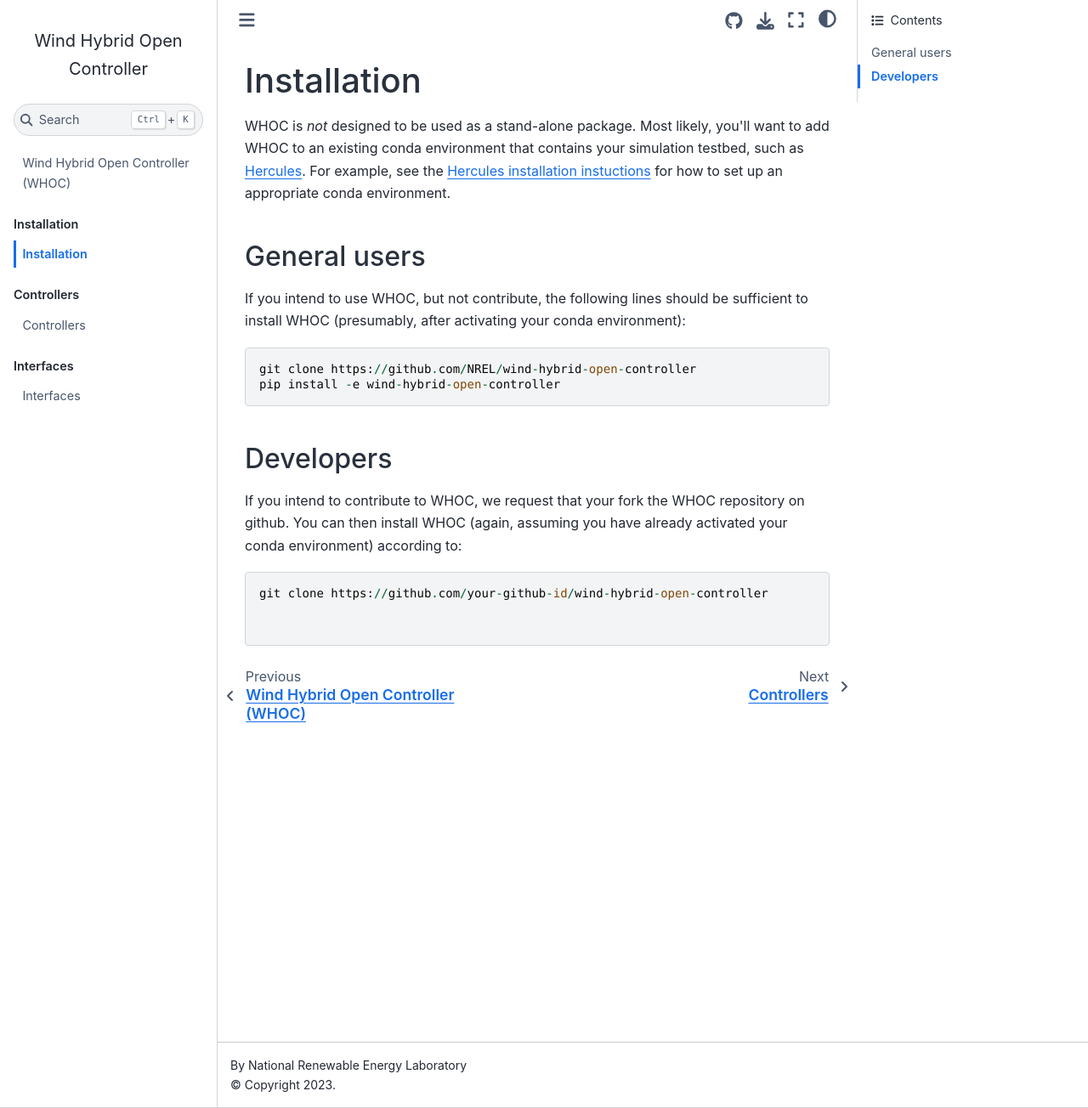
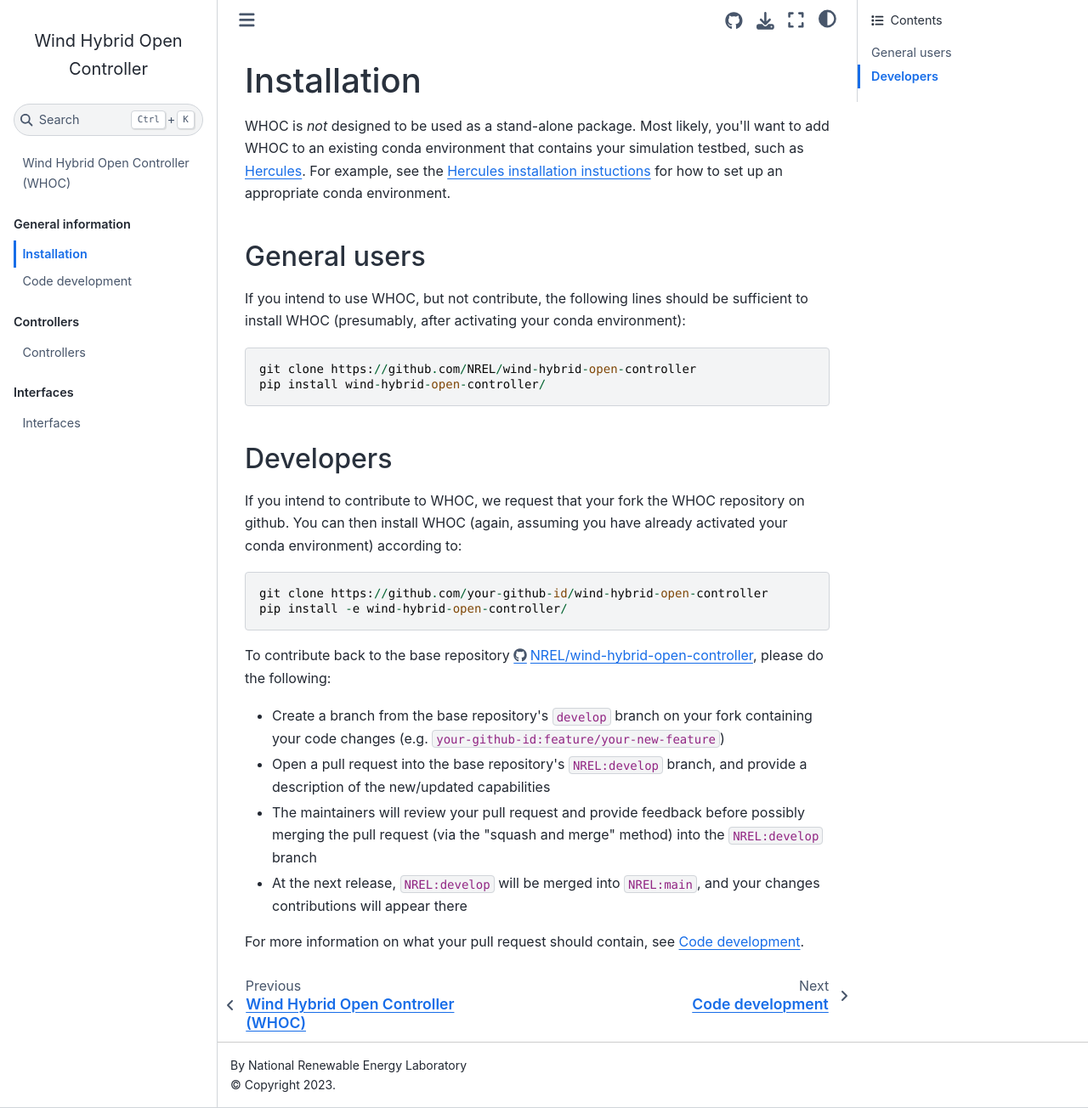
Before and after one commit to NREL/wind-hybrid-open-controller, a Jupyter Book: the page built from docs/install_instructions.md, in a window 1280 px wide and 1304 px high. Shown: the whole window at 85% size. Built offline with Jupyter Book 1.0.4 settings and Sphinx 7.4.7 and the Sphinx Book theme 1.1.4, drawn with Linux system fonts in a browser that asks for light colours.

Commit message:
Develop instructions included; reordering.

````diff
--- a/docs/_toc.yml
+++ b/docs/_toc.yml
@@ -4,9 +4,10 @@
 format: jb-book
 root: intro
 parts:
-  - caption: Installation
+  - caption: General information
     chapters:
     - file: install_instructions
+    - file: code_development
   - caption: Controllers
     chapters:
     - file: controllers
--- a/docs/install_instructions.md
+++ b/docs/install_instructions.md
@@ -15,7 +15,7 @@ environment):
 
 ```
 git clone https://github.com/NREL/wind-hybrid-open-controller
-pip install -e wind-hybrid-open-controller
+pip install wind-hybrid-open-controller/
 ```
 
 ## Developers
@@ -26,3 +26,19 @@ already activated your conda environment) according to:
 
 ```
 git clone https://github.com/your-github-id/wind-hybrid-open-controller
+pip install -e wind-hybrid-open-controller/
+```
+To contribute back to the base repository
+https://github.com/NREL/wind-hybrid-open-controller, please do the following:
+- Create a branch from the base repository's `develop` branch on your fork
+containing your code changes (e.g. `your-github-id:feature/your-new-feature`)
+- Open a pull request into the base repository's `NREL:develop` branch, and provide
+a description of the new/updated capabilities
+- The maintainers will review your pull request and provide feedback before
+possibly merging the pull request (via the "squash and merge" method) into the
+`NREL:develop` branch
+- At the next release, `NREL:develop` will be merged into `NREL:main`, and your changes
+contributions will appear there
+
+For more information on what your pull request should contain, see
+[Code development](code_development.md).
````
Also changed, not shown: README.md (+0 -21 lines), docs/code_development.md (added, +23 -0 lines).
